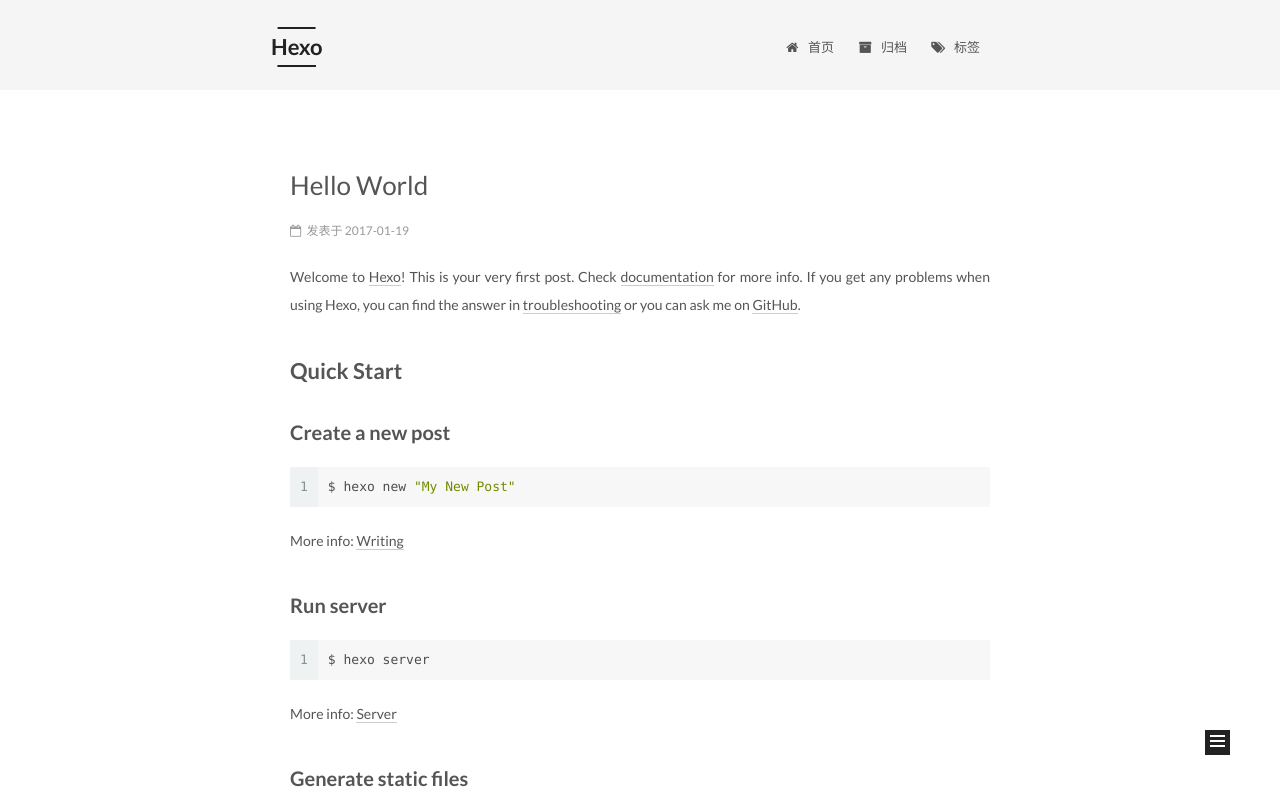
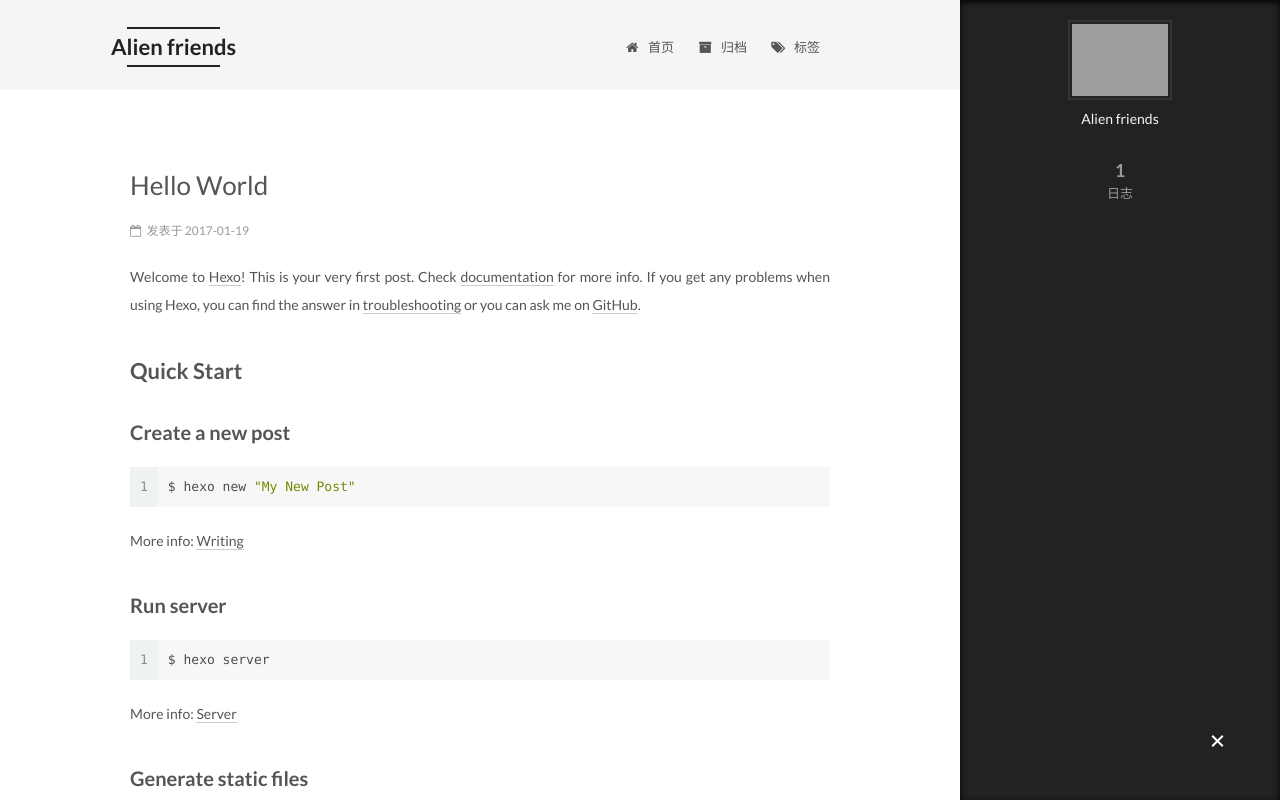
Before and after one commit to Alienfriends/AlienFriends.github.io, a plain HTML site: page index.html in a window 1280 px wide. Shown: the top 800 px of the page. Drawn offline with Linux system fonts and the light colour scheme; grey boxes are pictures that could not be loaded.

Commit message:
Site updated: 2017-01-27 19:32:55

```diff
--- a/css/main.css
+++ b/css/main.css
@@ -1685,7 +1685,7 @@ pre .javascript .function {
   width: 4px;
   height: 4px;
   border-radius: 50%;
-  background: #4fff78;
+  background: #ff94d5;
 }
 .links-of-blogroll {
   font-size: 13px;
--- a/index.html
+++ b/index.html
@@ -85,11 +85,11 @@
 
 
 <meta property="og:type" content="website">
-<meta property="og:title" content="Hexo">
+<meta property="og:title" content="Alien friends">
 <meta property="og:url" content="http://yoursite.com/index.html">
-<meta property="og:site_name" content="Hexo">
+<meta property="og:site_name" content="Alien friends">
 <meta name="twitter:card" content="summary">
-<meta name="twitter:title" content="Hexo">
+<meta name="twitter:title" content="Alien friends">
 
 
 
@@ -98,7 +98,7 @@
   var CONFIG = {
     root: '/',
     scheme: 'Mist',
-    sidebar: {"position":"left","display":"post"},
+    sidebar: {"position":"left","display":"always"},
     fancybox: true,
     motion: true,
     duoshuo: {
@@ -123,7 +123,7 @@
 
 
 
-  <title> Hexo </title>
+  <title> Alien friends </title>
 </head>
 
 <body itemscope itemtype="http://schema.org/WebPage" lang="zh-Hans">
@@ -156,7 +156,7 @@
   <div class="custom-logo-site-title">
     <a href="/"  class="brand" rel="start">
       <span class="logo-line-before"><i></i></span>
-      <span class="site-title">Hexo</span>
+      <span class="site-title">Alien friends</span>
       <span class="logo-line-after"><i></i></span>
     </a>
   </div>
@@ -243,13 +243,13 @@
   <span style="display:none" itemprop="author" itemscope itemtype="http://schema.org/Person">
     <meta itemprop="name" content="Alien friends">
     <meta itemprop="description" content="">
-    <meta itemprop="image" content="/images/avatar.gif">
+    <meta itemprop="image" content="http://ojq0m9rz9.bkt.clouddn.com/Avatar.jpg">
   </span>
 
   <span style="display:none" itemprop="publisher" itemscope itemtype="http://schema.org/Organization">
-    <meta itemprop="name" content="Hexo">
+    <meta itemprop="name" content="Alien friends">
     <span style="display:none" itemprop="logo" itemscope itemtype="http://schema.org/ImageObject">
-      <img style="display:none;" itemprop="url image" alt="Hexo" src="">
+      <img style="display:none;" itemprop="url image" alt="Alien friends" src="">
     </span>
   </span>
 
@@ -389,7 +389,7 @@
       <section class="site-overview sidebar-panel sidebar-panel-active">
         <div class="site-author motion-element" itemprop="author" itemscope itemtype="http://schema.org/Person">
           <img class="site-author-image" itemprop="image"
-               src="/images/avatar.gif"
+               src="http://ojq0m9rz9.bkt.clouddn.com/Avatar.jpg"
                alt="Alien friends" />
           <p class="site-author-name" itemprop="name">Alien friends</p>
           <p class="site-description motion-element" itemprop="description"></p>
```
Also changed, not shown: 2017/01/19/hello-world/index.html (+8 -8 lines), archives/2017/01/index.html (+7 -7 lines), archives/2017/index.html (+7 -7 lines), archives/index.html (+7 -7 lines).
